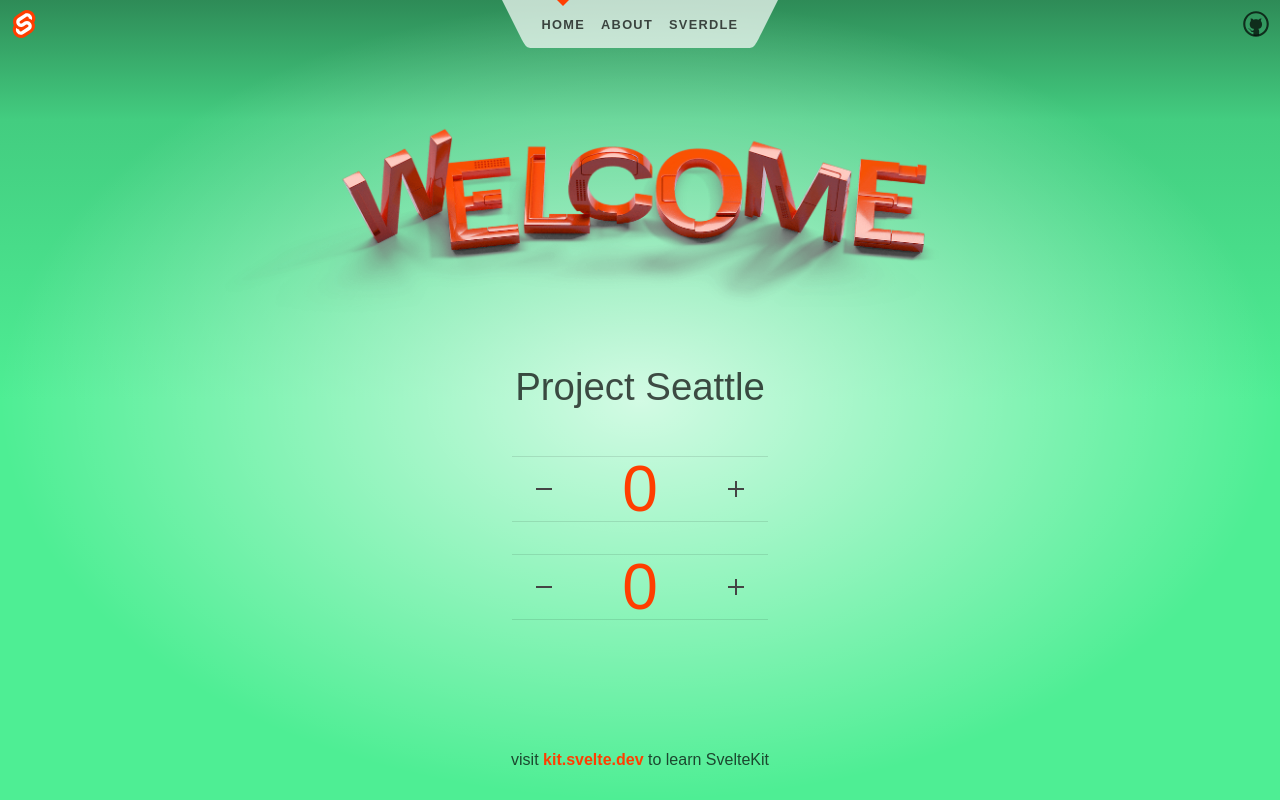
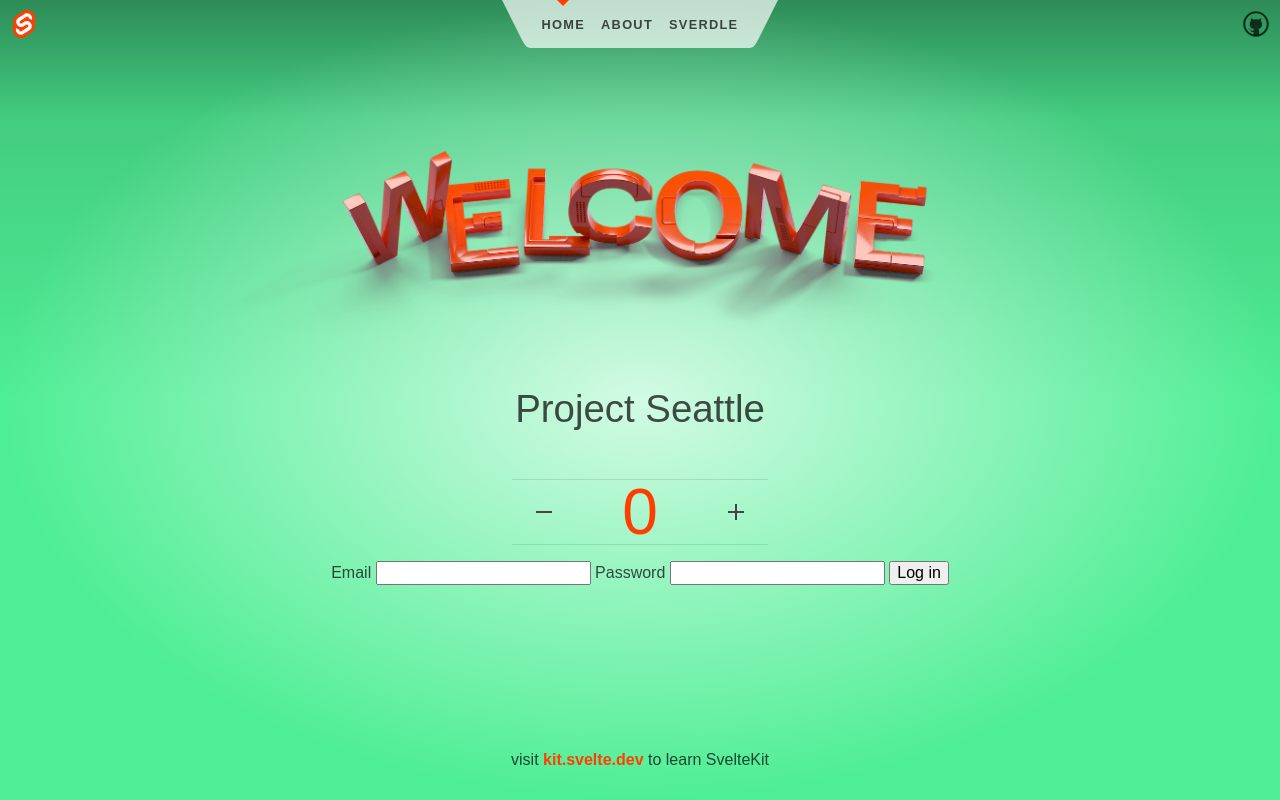
Before and after one commit to renancloudwalk/seattle, a SvelteKit app: page / in a window 1280 px wide. Built offline with nearby package versions, Linux system fonts and the light colour scheme.

Commit message:
First form created by Nathan

```diff
--- a/src/routes/+page.svelte
+++ b/src/routes/+page.svelte
@@ -1,11 +1,12 @@
 <script>
 	import Counter from './Counter.svelte';
+	import Form from './login/Form.svelte';
 	import welcome from '$lib/images/svelte-welcome.webp';
 	import welcome_fallback from '$lib/images/svelte-welcome.png';
 </script>
 
 <svelte:head>
-	<title>Home</title>
+	<title>Pagina Principal</title>
 	<meta name="description" content="Svelte demo app" />
 </svelte:head>
 
@@ -22,7 +23,7 @@
 	</h1>
 
 	<Counter />
-	<Counter />
+	<Form />
 </section>
 
 <style>
--- a/src/routes/Header.svelte
+++ b/src/routes/Header.svelte
@@ -114,7 +114,7 @@
 		height: 100%;
 		align-items: center;
 		padding: 0 0.5rem;
-		color: var(--color-text);
+		color:rgba(0, 0, 0, 0.7);
 		font-weight: 700;
 		font-size: 0.8rem;
 		text-transform: uppercase;
--- /dev/null
+++ b/src/routes/login/Form.svelte
@@ -0,0 +1,11 @@
+<form method="POST">
+  <label>
+    Email
+    <input name="email" type="email">
+  </label>
+  <label>
+    Password
+    <input name="password" type="password">
+  </label>
+  <button>Log in</button>
+</form>
```
Also changed, not shown: src/routes/login/+page.server.ts (added, +7 -0 lines).
